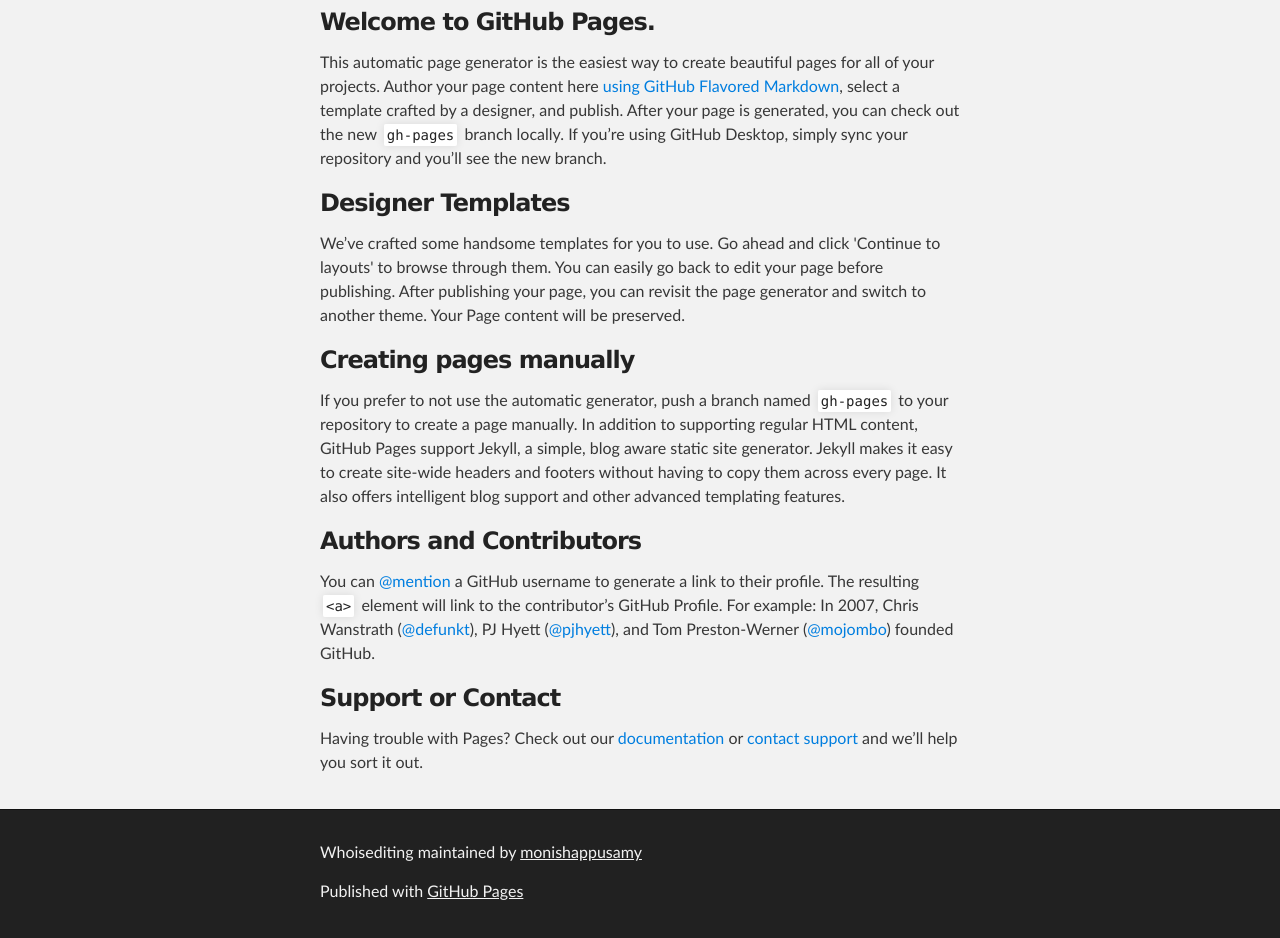
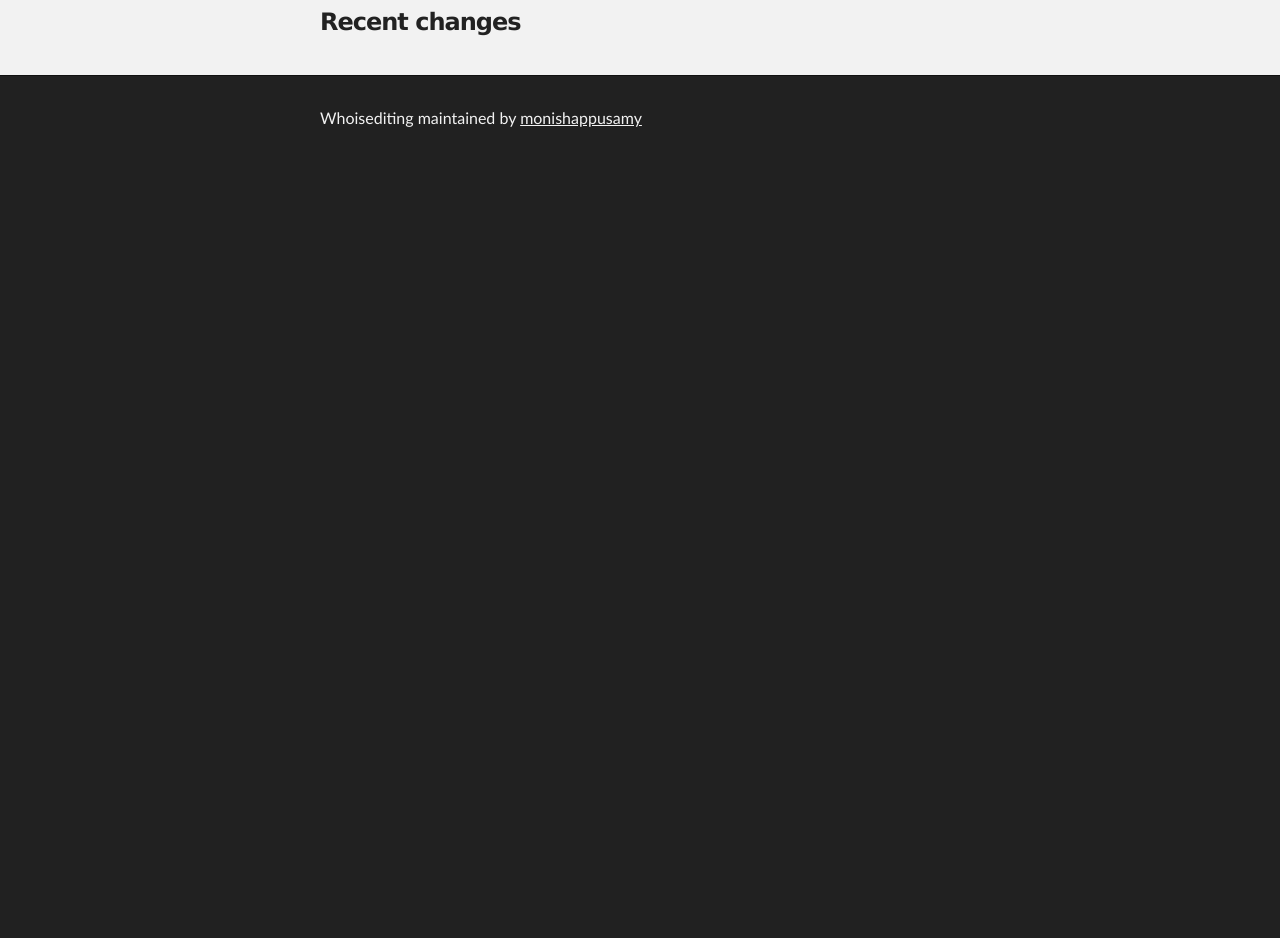
Before and after one commit to monishappusamy/WhoIsEditing, a plain HTML site: page index.html in a window 1280 px wide. Shown: the part 256-1194 px from the top of the page. After the commit the page ends 800 px from the top, so only its background shows below. Drawn offline with Linux system fonts and the light colour scheme.

Commit message:
Added real time data fetching javascript

```diff
--- a/index.html
+++ b/index.html
@@ -9,9 +9,43 @@
     <link rel="stylesheet" type="text/css" media="screen" href="stylesheets/stylesheet.css">
 
     <title>Whoisediting</title>
+	<script type="text/javascript">
+	         function WebSocketTest()
+	         {
+	            if ("WebSocket" in window)
+	            {
+	               // Let us open a web socket
+	               var ws = new WebSocket("ws://wikimon.hatnote.com/en/");
+
+
+
+	               ws.onmessage = function (evt)
+	               {
+	                  var received_msg = evt.data;
+	                  document.getElementById("demo").innerHTML = received_msg;
+	               };
+
+	               ws.onclose = function()
+	               {
+	                  // websocket is closed.
+	                  alert("Connection is closed...");
+	               };
+	            }
+
+	            else
+	            {
+	               // The browser doesn't support WebSocket
+	               alert("WebSocket NOT supported by your Browser!");
+	            }
+	         }
+	      </script>
+
   </head>
 
-  <body>
+  <body onload="javascript:WebSocketTest()">
+
+	<div id="sse">
+	      </div>
 
     <!-- HEADER -->
     <div id="header_wrap" class="outer">
@@ -32,29 +66,12 @@
     <div id="main_content_wrap" class="outer">
       <section id="main_content" class="inner">
         <h3>
-<a id="welcome-to-github-pages" class="anchor" href="#welcome-to-github-pages" aria-hidden="true"><span class="octicon octicon-link"></span></a>Welcome to GitHub Pages.</h3>
+<a id="welcome-to-github-pages" class="anchor" href="#welcome-to-github-pages" aria-hidden="true"><span class="octicon octicon-link"></span></a>Recent changes</h3>
 
-<p>This automatic page generator is the easiest way to create beautiful pages for all of your projects. Author your page content here <a href="https://guides.github.com/features/mastering-markdown/">using GitHub Flavored Markdown</a>, select a template crafted by a designer, and publish. After your page is generated, you can check out the new <code>gh-pages</code> branch locally. If you’re using GitHub Desktop, simply sync your repository and you’ll see the new branch.</p>
+<p id = "demo"></p>
 
-<h3>
-<a id="designer-templates" class="anchor" href="#designer-templates" aria-hidden="true"><span class="octicon octicon-link"></span></a>Designer Templates</h3>
 
-<p>We’ve crafted some handsome templates for you to use. Go ahead and click 'Continue to layouts' to browse through them. You can easily go back to edit your page before publishing. After publishing your page, you can revisit the page generator and switch to another theme. Your Page content will be preserved.</p>
 
-<h3>
-<a id="creating-pages-manually" class="anchor" href="#creating-pages-manually" aria-hidden="true"><span class="octicon octicon-link"></span></a>Creating pages manually</h3>
-
-<p>If you prefer to not use the automatic generator, push a branch named <code>gh-pages</code> to your repository to create a page manually. In addition to supporting regular HTML content, GitHub Pages support Jekyll, a simple, blog aware static site generator. Jekyll makes it easy to create site-wide headers and footers without having to copy them across every page. It also offers intelligent blog support and other advanced templating features.</p>
-
-<h3>
-<a id="authors-and-contributors" class="anchor" href="#authors-and-contributors" aria-hidden="true"><span class="octicon octicon-link"></span></a>Authors and Contributors</h3>
-
-<p>You can <a href="https://github.com/blog/821" class="user-mention">@mention</a> a GitHub username to generate a link to their profile. The resulting <code>&lt;a&gt;</code> element will link to the contributor’s GitHub Profile. For example: In 2007, Chris Wanstrath (<a href="https://github.com/defunkt" class="user-mention">@defunkt</a>), PJ Hyett (<a href="https://github.com/pjhyett" class="user-mention">@pjhyett</a>), and Tom Preston-Werner (<a href="https://github.com/mojombo" class="user-mention">@mojombo</a>) founded GitHub.</p>
-
-<h3>
-<a id="support-or-contact" class="anchor" href="#support-or-contact" aria-hidden="true"><span class="octicon octicon-link"></span></a>Support or Contact</h3>
-
-<p>Having trouble with Pages? Check out our <a href="https://help.github.com/pages">documentation</a> or <a href="https://github.com/contact">contact support</a> and we’ll help you sort it out.</p>
       </section>
     </div>
 
@@ -62,7 +79,6 @@
     <div id="footer_wrap" class="outer">
       <footer class="inner">
         <p class="copyright">Whoisediting maintained by <a href="https://github.com/monishappusamy">monishappusamy</a></p>
-        <p>Published with <a href="https://pages.github.com">GitHub Pages</a></p>
       </footer>
     </div>
 
```
